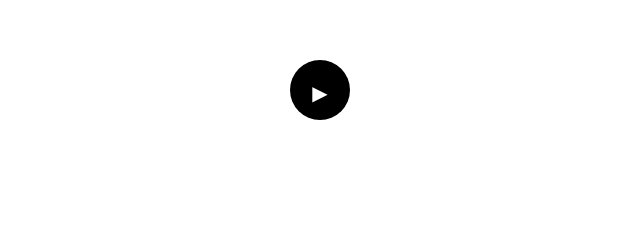
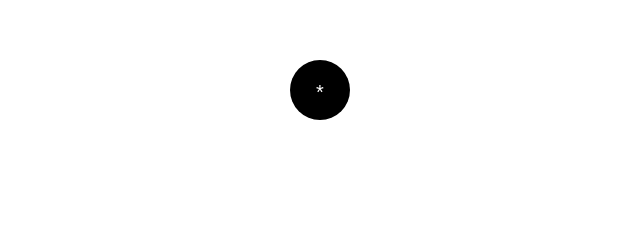
Before and after one commit to audreymgu/machine-experience, a plain HTML site: page index.html in a window 1280 px wide. Shown: the top 237 px of the page, 320-960 px from the left. Drawn offline with nearby package versions, Linux system fonts and the light colour scheme.

Commit message:
Temporary fix of arrow icon.

```diff
--- a/index.html
+++ b/index.html
@@ -24,7 +24,7 @@
 	<!-- Page content goes inside the container -->
 	<!-- In general, you should have only one container per page. -->
 	<div class="container">
-		<button><a class="start" href="quote.html">▶</a></button>
+		<button><a class="start" href="quote.html">*</a></button>
 		<h1 class="top">A MACHINE FOR EXPERIENCE</h1>
 	</div><!-- end container -->
 
```
